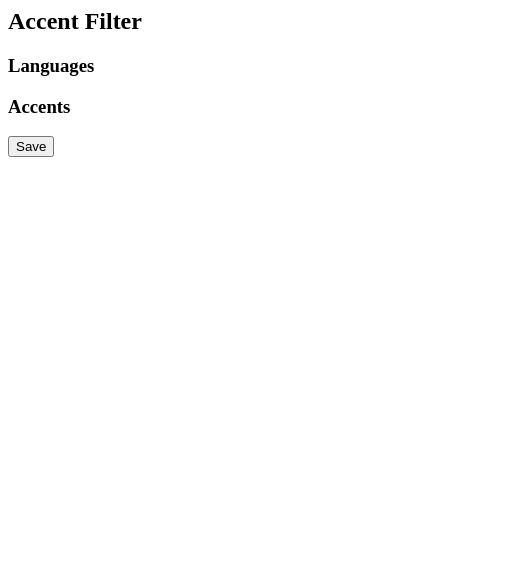
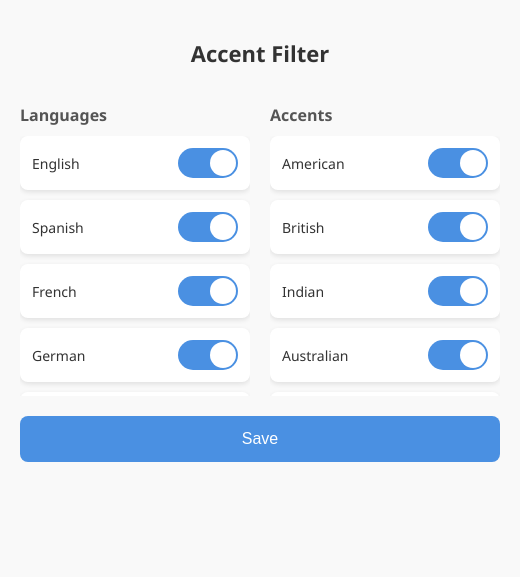
Before and after one commit to mohammadJaliliTorkamani/accento, a browser extension: page extension/popup.html in a window 400 px wide. Shown: the whole page, 520 px wide, since content can reach past the window. Drawn offline with Linux system fonts and the light colour scheme.

Commit message:
extension ui changed

```diff
--- /dev/null
+++ b/extension/popup.css
@@ -0,0 +1,116 @@
+html, body {
+  margin: 0;
+  padding: 0;
+  background: #f9f9f9;
+  font-family: 'Segoe UI', Tahoma, Geneva, Verdana, sans-serif;
+}
+
+/* Popup width */
+.popup-container {
+  width: 520px;
+  padding: 20px;
+  box-sizing: border-box;
+}
+
+/* Title */
+h2 {
+  text-align: center;
+  margin-bottom: 20px;
+  font-size: 22px;
+  color: #333;
+}
+
+/* Horizontal sections */
+.sections-row {
+  display: flex;
+  gap: 20px;
+  margin-bottom: 20px;
+}
+
+/* Each section */
+.section {
+  flex: 1;
+}
+
+/* Section titles */
+.section h3 {
+  margin-bottom: 10px;
+  font-size: 16px;
+  color: #555;
+}
+
+/* Scroll areas */
+.scrollable {
+  max-height: 260px;
+  overflow-y: auto;
+}
+
+/* Toggle list */
+.accent-list {
+  display: flex;
+  flex-direction: column;
+  gap: 10px;
+}
+
+/* Toggle row */
+.toggle {
+  display: flex;
+  justify-content: space-between;
+  align-items: center;
+  padding: 12px;
+  background: white;
+  border-radius: 8px;
+  cursor: pointer;
+  box-shadow: 0 2px 5px rgba(0,0,0,0.1);
+}
+
+.toggle span {
+  font-size: 14px;
+  color: #333;
+}
+
+/* Slider */
+.slider {
+  width: 60px;
+  height: 30px;
+  background: #ccc;
+  border-radius: 30px;
+  position: relative;
+  transition: 0.3s;
+}
+
+.slider::after {
+  content: "";
+  width: 26px;
+  height: 26px;
+  background: white;
+  border-radius: 50%;
+  position: absolute;
+  top: 2px;
+  left: 2px;
+  transition: 0.3s;
+}
+
+.toggle.active .slider {
+  background: #4a90e2;
+}
+
+.toggle.active .slider::after {
+  transform: translateX(30px);
+}
+
+/* Save button */
+.save-btn {
+  width: 100%;
+  padding: 14px;
+  font-size: 16px;
+  background: #4a90e2;
+  color: white;
+  border: none;
+  border-radius: 8px;
+  cursor: pointer;
+}
+
+.save-btn:hover {
+  background: #357ABD;
+}
--- a/extension/popup.html
+++ b/extension/popup.html
@@ -1,17 +1,25 @@
+<!DOCTYPE html>
+<html lang="en">
+<head>
+    <meta charset="UTF-8">
+    <title>Accent Filter</title>
+    <link rel="stylesheet" href="popup.css">
+</head>
+<body>
 <div class="popup-container">
     <h2>Accent Filter</h2>
 
-    <!-- Language Section -->
-    <div class="section">
-        <h3>Languages</h3>
-        <div id="language-list" class="accent-list"></div>
+    <div class="sections-row">
+        <div class="section"><h3>Languages</h3>
+            <div id="language-list" class="accent-list scrollable"></div>
+        </div>
+        <div class="section"><h3>Accents</h3>
+            <div id="accent-list" class="accent-list scrollable"></div>
+        </div>
     </div>
-
-    <!-- Accent Section -->
-    <div class="section">
-        <h3>Accents</h3>
-        <div id="accent-list" class="accent-list"></div>
-    </div>
-
     <button id="save" class="save-btn">Save</button>
 </div>
+
+<script src="popup.js"></script>
+</body>
+</html>
--- a/extension/popup.js
+++ b/extension/popup.js
@@ -1,3 +1,5 @@
+document.addEventListener("DOMContentLoaded", () => {
+
   const ACCENTS = [
     "american", "british", "indian", "australian", "canadian", "irish", "south_african"
   ];
@@ -6,21 +8,27 @@ const LANGUAGES = [
     "english", "spanish", "french", "german", "hindi", "mandarin", "arabic"
   ];
 
-function createCheckbox(container, value, checked) {
-    const label = document.createElement("label");
-
-    const cb = document.createElement("input");
-    cb.type = "checkbox";
-    cb.value = value;
-    cb.checked = checked;
-
-    label.appendChild(cb);
-    label.append(" " + capitalize(value));
-    container.appendChild(label);
+  function capitalize(str) {
+    return str.replace(/_/g, " ").replace(/\b\w/g, c => c.toUpperCase());
   }
 
-function capitalize(str) {
-    return str.replace(/_/g, " ").replace(/\b\w/g, c => c.toUpperCase());
+  function createToggle(container, value, active) {
+    const div = document.createElement("div");
+    div.className = "toggle" + (active ? " active" : "");
+
+    const label = document.createElement("span");
+    label.textContent = capitalize(value);
+
+    const slider = document.createElement("div");
+    slider.className = "slider";
+
+    div.appendChild(label);
+    div.appendChild(slider);
+
+    div.onclick = () => div.classList.toggle("active");
+
+    div.dataset.value = value;
+    container.appendChild(div);
   }
 
   function loadSettings() {
@@ -34,17 +42,22 @@ function loadSettings() {
       accentContainer.innerHTML = "";
       langContainer.innerHTML = "";
 
-        ACCENTS.forEach(a => createCheckbox(accentContainer, a, allowedAccents.includes(a)));
-        LANGUAGES.forEach(l => createCheckbox(langContainer, l, allowedLanguages.includes(l)));
+      ACCENTS.forEach(a => createToggle(accentContainer, a, allowedAccents.includes(a)));
+      LANGUAGES.forEach(l => createToggle(langContainer, l, allowedLanguages.includes(l)));
     });
   }
 
   function saveSettings() {
-    const selectedAccents = Array.from(document.querySelectorAll("#accent-list input[type=checkbox]"))
-                                .filter(cb => cb.checked).map(cb => cb.value);
+    const accentContainer = document.getElementById("accent-list");
+    const langContainer = document.getElementById("language-list");
 
-    const selectedLanguages = Array.from(document.querySelectorAll("#language-list input[type=checkbox]"))
-                                .filter(cb => cb.checked).map(cb => cb.value);
+    const selectedAccents = Array.from(accentContainer.children)
+      .filter(div => div.classList.contains("active"))
+      .map(div => div.dataset.value);
+
+    const selectedLanguages = Array.from(langContainer.children)
+      .filter(div => div.classList.contains("active"))
+      .map(div => div.dataset.value);
 
     chrome.storage.sync.set({
       allowedAccents: selectedAccents,
@@ -57,3 +70,4 @@ function saveSettings() {
   document.getElementById("save").onclick = saveSettings;
 
   loadSettings();
+});
--- a/extension/popus.css
+++ /dev/null
@@ -1,58 +0,0 @@
-/* General Reset */
-body {
-    font-family: 'Segoe UI', Tahoma, Geneva, Verdana, sans-serif;
-    margin: 0;
-    padding: 0;
-    width: 260px;
-    background-color: #f9f9f9;
-}
-
-/* Container for content */
-.popup-container {
-    padding: 15px;
-}
-
-/* Header */
-h2 {
-    font-size: 18px;
-    margin-bottom: 12px;
-    color: #333;
-}
-
-/* Accent list styling */
-.accent-list label {
-    display: flex;
-    align-items: center;
-    padding: 6px 8px;
-    border-radius: 6px;
-    cursor: pointer;
-    transition: background 0.2s;
-    margin-bottom: 4px;
-}
-
-.accent-list label:hover {
-    background-color: #e0e0e0;
-}
-
-/* Checkbox appearance */
-.accent-list input[type="checkbox"] {
-    margin-right: 10px;
-    accent-color: #4a90e2; /* modern primary color */
-}
-
-/* Save button */
-.save-btn {
-    width: 100%;
-    padding: 10px;
-    background-color: #4a90e2;
-    color: #fff;
-    border: none;
-    border-radius: 6px;
-    cursor: pointer;
-    font-size: 14px;
-    transition: background 0.2s;
-}
-
-.save-btn:hover {
-    background-color: #357ABD;
-}
```
Also changed, not shown: extension/manifest.json. Lines whose indentation alone changed are shown as unchanged.
